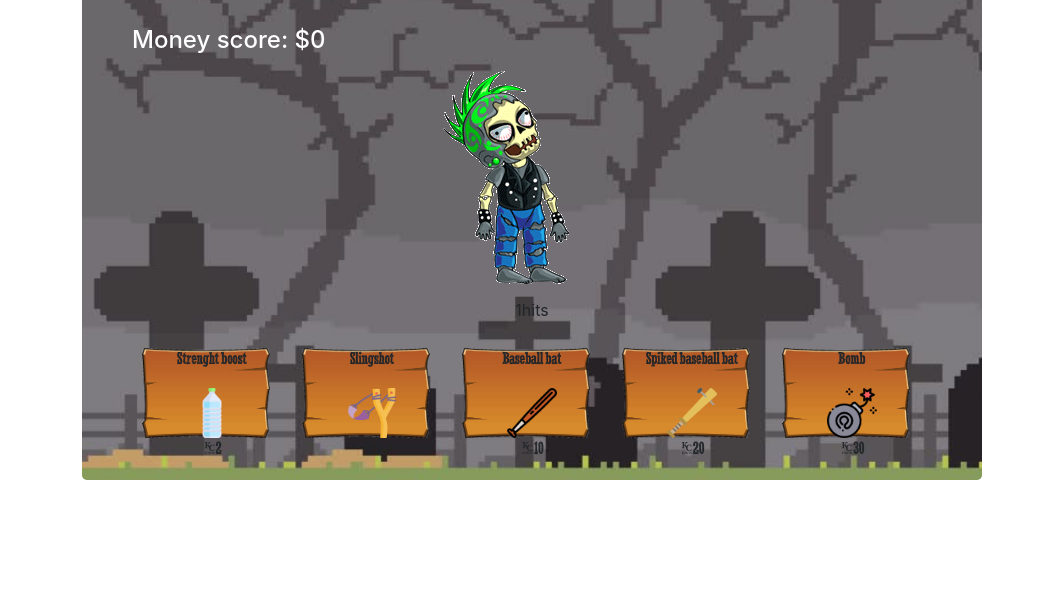
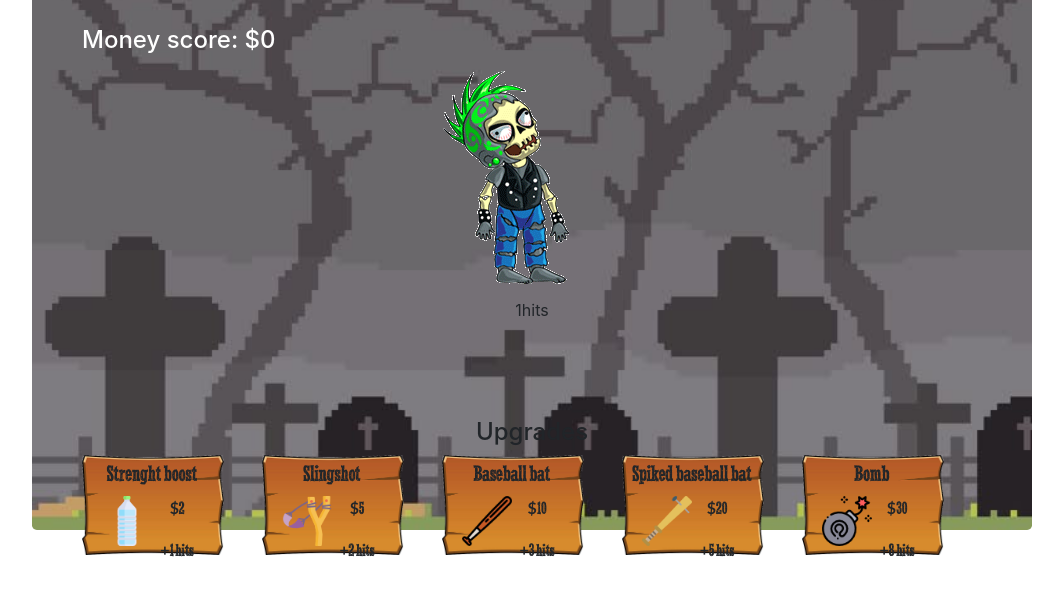
Before and after one commit to dorisobor/zombie-attack, a React app: page / in a window 1280 px wide. Both pictures are taken after typing "Sample" into the empty fields and a click on the button "Start". Shown: the part 70-666 px from the top of the page, without its empty margins (108-1171 px from the left). Built offline with nearby package versions, Linux system fonts and the light colour scheme.

Commit message:
added more styling on the game page

```diff
--- a/src/components/Counter.js
+++ b/src/components/Counter.js
@@ -97,36 +97,46 @@ class Counter extends Component {
           <p>{this.state.counter}hits</p>
         </div>
         <div className="uppgrade-list">
+        <h4>Upgrades</h4>
           <div className="column">
-          <p>Strenght boost</p>
+          <p className="upgrade-name">Strenght boost</p>
 
             <img src={strenghtBoostBottle} alt="strenght-boost-bottle" onClick={this.strenghtBoostCounterClick} />
-            <p>${this.state.strenghtBoostPrice}</p>
+            <p className="upgrade-info"><span>$</span>{this.state.strenghtBoostPrice}</p>
+            <p className="upgrade-info"><span>+</span>1 hits</p>
+
           </div>
           <div className="column">
-          <p>Slingshot</p>
+          <p className="upgrade-name">Slingshot</p>
 
             <img src={slingshot} alt="slingshot" onClick={this.slingshotCounterClick} />
-            <p>${this.state.slingshotPrice}</p>
+            <p className="upgrade-info"><span>$</span>{this.state.slingshotPrice}</p>
+            <p className="upgrade-info"><span>+</span>2 hits</p>
+
           </div>
           <div className="column">
-          <p>Baseball bat</p>
+          <p className="upgrade-name">Baseball bat</p>
 
             <img src={baseballBat} alt="baseball-bat" onClick={this.batCounterClick} />
-            <p>${this.state.baseballBatPrice}</p>
+            <p className="upgrade-info"><span>$</span>{this.state.baseballBatPrice}</p>
+            <p className="upgrade-info"><span>+</span>3 hits</p>
+
           </div>
 
           <div className="column">
-          <p>Spiked baseball bat</p>
+          <p className="upgrade-name">Spiked baseball bat</p>
 
             <img src={spikedBaseballBat} alt="spiked-baseball-bat" onClick={this.spikedBatCounterClick} />
-            <p>${this.state.spikedBatPrice}</p>
+            <p className="upgrade-info"><span>$</span>{this.state.spikedBatPrice}</p>
+            <p className="upgrade-info"><span>+</span>5 hits</p>
+
           </div>
           <div className="column">
-          <p>Bomb</p>
+          <p className="upgrade-name">Bomb</p>
 
             <img src={bomb} alt="bomb" onClick={this.bombCounterClick} />
-            <p>${this.state.bombPrice}</p>
+            <p className="upgrade-info"><span>$</span>{this.state.bombPrice}</p>
+            <p className="upgrade-info"><span>+</span>8 hits</p>
           </div>
         </div>
 
--- a/src/components/Home.js
+++ b/src/components/Home.js
@@ -4,8 +4,8 @@ import PlayerNameInput from "./PlayerNameInput";
 
 export default (props) => (
   <div className="jumbotron">
-    <h1 className="display-4">Zombie Bounty <span className="hunt-headline">HUNT</span></h1>
-    <div class="container">
+    <h1 className="display-4">Zombie Bounty<span className="hunt-headline">HUNT</span></h1>
+    <div className="container">
 
     <p className="lead">Lorem ipsum dolor sit amet, consectetur adipiscing elit. Duis id fringilla sem. Quisque eu gravida tellus, eu dignissim ligula. Nunc vehicula efficitur nulla, ut fermentum magna auctor et. Curabitur vulputate erat quis augue sagittis, sit amet facilisis orci laoreet. Nam porta sapien convallis nunc faucibus, id blandit enim ultrices. Integer aliquet arcu odio, sed bibendum turpis aliquet eget. . </p>
 
--- a/src/components/PlayerNameInput.js
+++ b/src/components/PlayerNameInput.js
@@ -43,7 +43,7 @@ class PlayerName extends Component {
           <div className="form-group">
             <div className="col-5">
 
-              <label for="enterPlayerName">PLAYER NAME:</label>
+              <label htmlFor="enterPlayerName">PLAYER NAME:</label>
 
               <input type="text" className="form-control" id="enterPlayerName"
                 placeholder="Enter your name" value={this.state.value} onChange={this.handleChange} />
--- a/src/css/App.css
+++ b/src/css/App.css
@@ -92,26 +92,49 @@ position: relative;
 
 .uppgrade-list{
   margin: auto;
+  position: relative;
+  bottom:-80px;
+  text-align: center;
 }
 /* uppgrade images*/
 .column img{
   height: 50px;
   width: 50px;
   cursor: pointer;
+  float: left;
+  /* margin-left: 10px; */
+  margin-top: 0px;
+  position: relative;
+  left: 20px;
 }
 
 .column p{
   font-family: Smoke;
+ /* margin:1px; */
+ position: relative;
+ right: 20px;
+ /* margin-left:20px; */
+}
+.column span{
+  font-family: 'Trebuchet MS', 'Lucida Sans Unicode', 'Lucida Grande', 'Lucida Sans', Arial, sans-serif;
+  font-weight: bold;
 }
 
+
+.upgrade-name {
+ font-size:1.3em;
+ text-align: center;
+ margin:5px;
+}
 .column {
   float: left;
-  margin: 10px;
+  margin: 0px;
   background-image: url(../images/wood-board.png);
   background-size:contain;
   background-repeat: no-repeat;
-  height: 90px;
-  width: 140px;
+  height: 100px;
+  width:180px;
+
 }
 
 .money-score {
@@ -125,15 +148,15 @@ color:white;
   .jumbotron {
     background-image: url(../images/forest.gif);
     background-size: cover;
-    width: 900px;
-    height: 550px;
+    width: 1000px;
+    height: 600px;
   }
 
   .game-container {
     background-image: url(../images/graveyard.jpg);
     background-size: cover;
-    width: 900px;
-    height: 550px;
+    width: 1000px;
+    height: 600px;
   }
 
 }
```
Also changed, not shown: src/images/info-background.jpg (deleted), src/images/wood-sign.png (added), src/images/wood.png (added).
